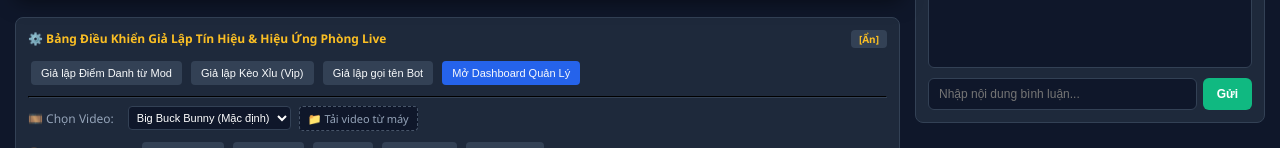
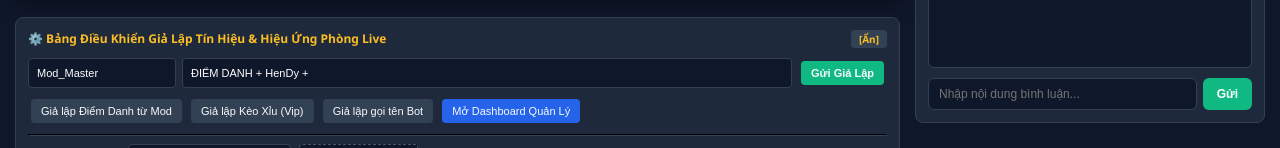
Before and after one commit to hendyngo-servers/hendy-railway-server, a website: page index.html in a window 1280 px wide. Both pictures are taken after a click on the button "Giả lập Điểm Danh từ Mod". Shown: the part 518-666 px from the top of the page. Drawn offline with Linux system fonts and the light colour scheme.

Commit message:
Add simulation input box and update chat functions

```diff
--- a/index.html
+++ b/index.html
@@ -226,6 +226,23 @@
             color: #38bdf8;
         }
         .custom-file-upload:hover { background: #1e293b; }
+        .sim-input-box {
+            display: flex;
+            gap: 6px;
+            margin-bottom: 8px;
+        }
+        .sim-input-box input {
+            background: #0f172a;
+            border: 1px solid #334155;
+            color: #fff;
+            padding: 5px 8px;
+            border-radius: 4px;
+            font-size: 11px;
+            outline: none;
+        }
+        .sim-input-box input:focus {
+            border-color: var(--color-accent);
+        }
     </style>
 </head>
 <body>
@@ -260,10 +277,17 @@
             </div>
 
             <div class="panel-body" style="margin-top: 10px;">
+                <!-- Ô thay đổi Tên_Người_Gửi và Nội_dung_bình_luận cho các nút giả lập -->
+                <div class="sim-input-box">
+                    <input type="text" id="simSenderInput" placeholder="Tên Người Gửi" value="Mod_Master" style="width: 130px;" />
+                    <input type="text" id="simContentInput" placeholder="Nội dung bình luận..." value="ĐIỂM DANH + HenDy +" style="flex: 1;" />
+                    <button class="btn-sim" onclick="sendCustomSimChat()" style="background: var(--color-accent); font-weight: bold;">Gửi Giả Lập</button>
+                </div>
+
                 <div class="control-group">
-                    <button class="btn-sim" onclick="injectChat('Mod_Master', 'ĐIỂM DANH + HenDy +')">Giả lập Điểm Danh từ Mod</button>
-                    <button class="btn-sim" onclick="injectChat('Vip_Pro', 'HenDy + Xỉu + user123')">Giả lập Kèo Xỉu (Vip)</button>
-                    <button class="btn-sim" onclick="injectChat('User_XYZ', 'Bot ơi điểm danh đi')">Giả lập gọi tên Bot</button>
+                    <button class="btn-sim" onclick="setPresetSim('Mod_Master', 'ĐIỂM DANH + HenDy +')">Giả lập Điểm Danh từ Mod</button>
+                    <button class="btn-sim" onclick="setPresetSim('Vip_Pro', 'HenDy + Xỉu + user123')">Giả lập Kèo Xỉu (Vip)</button>
+                    <button class="btn-sim" onclick="setPresetSim('User_XYZ', 'Bot ơi điểm danh đi')">Giả lập gọi tên Bot</button>
                     <button class="btn-sim" onclick="location.href='/dashboard'" style="background: #2563eb;">Mở Dashboard Quản Lý</button>
                 </div>
 
@@ -323,11 +347,9 @@
 </div>
 
 <script>
-    // Kiểm tra tên miền chính xác (cho phép cả local để test khi dev nếu cần)
     const allowedHostname = "hendy-server-test.up.railway.app";
     const currentHost = window.location.hostname;
 
-    // Nếu bạn muốn cho phép test cả trên localhost thì bật dòng dưới, còn không thì bỏ comment
     if (currentHost === allowedHostname || currentHost === "localhost" || currentHost === "127.0.0.1") {
         document.getElementById('appContainer').style.display = 'grid';
     } else {
@@ -346,6 +368,8 @@
     const muteBtn = document.getElementById('muteBtn');
     const volumeSlider = document.getElementById('volumeSlider');
     const videoSourceSelect = document.getElementById('videoSourceSelect');
+    const simSenderInput = document.getElementById('simSenderInput');
+    const simContentInput = document.getElementById('simContentInput');
 
     let currentIsOnLive = 1;
     let isPanelCollapsed = false;
@@ -375,7 +399,19 @@
         if (e.key === 'Enter') handleUserSubmit();
     });
 
-    window.injectChat = function(sender, text) {
+    // Hàm khi bấm các nút giả lập mẫu sẽ tự điền vào ô input để dễ nhìn/sửa nhanh
+    window.setPresetSim = function(sender, text) {
+        simSenderInput.value = sender;
+        simContentInput.value = text;
+        sendCustomSimChat();
+    };
+
+    // Hàm gửi tin nhắn giả lập lấy trực tiếp từ ô input tùy chỉnh
+    window.sendCustomSimChat = function() {
+        const sender = simSenderInput.value.trim() || "Guest";
+        const text = simContentInput.value.trim();
+        if (!text) return;
+
         let color = sender.includes('Mod') ? '#fbbf24' : (sender.includes('Vip') ? '#ec4899' : '#34d399');
         appendMessage(sender, text, color);
     };
```
